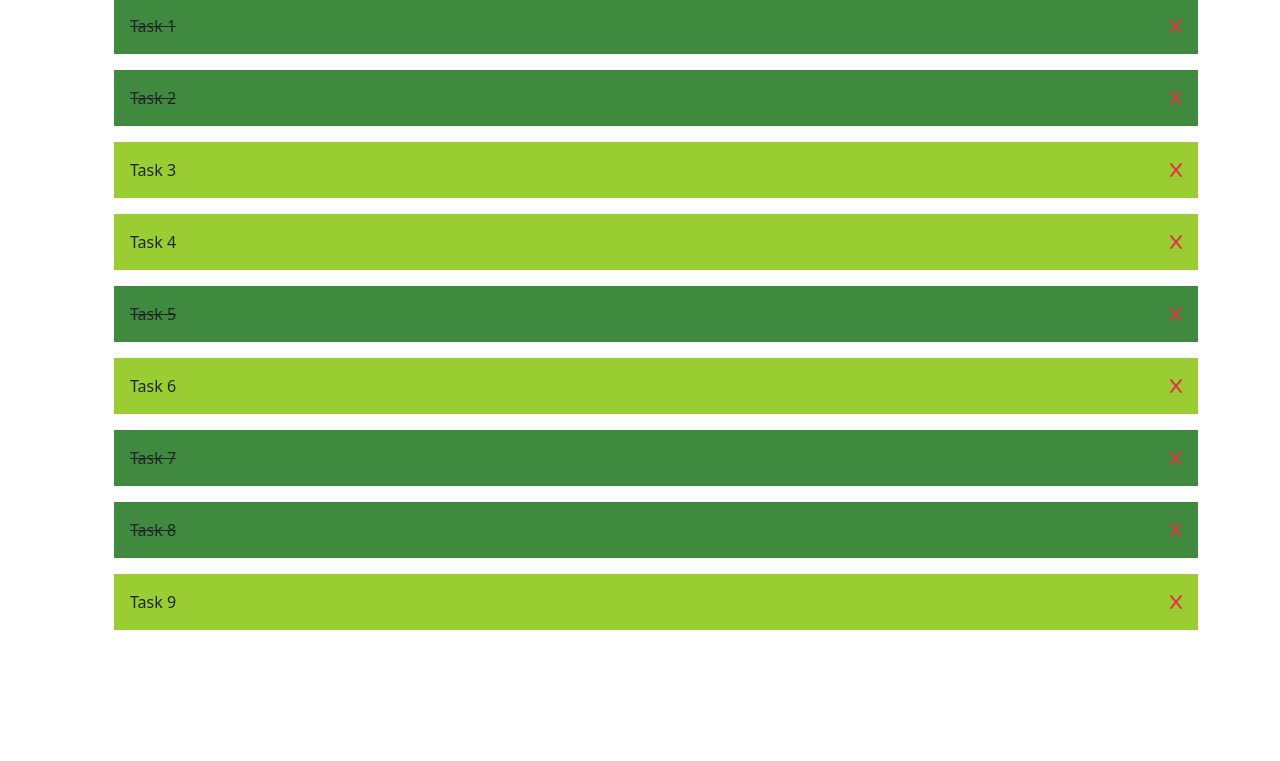
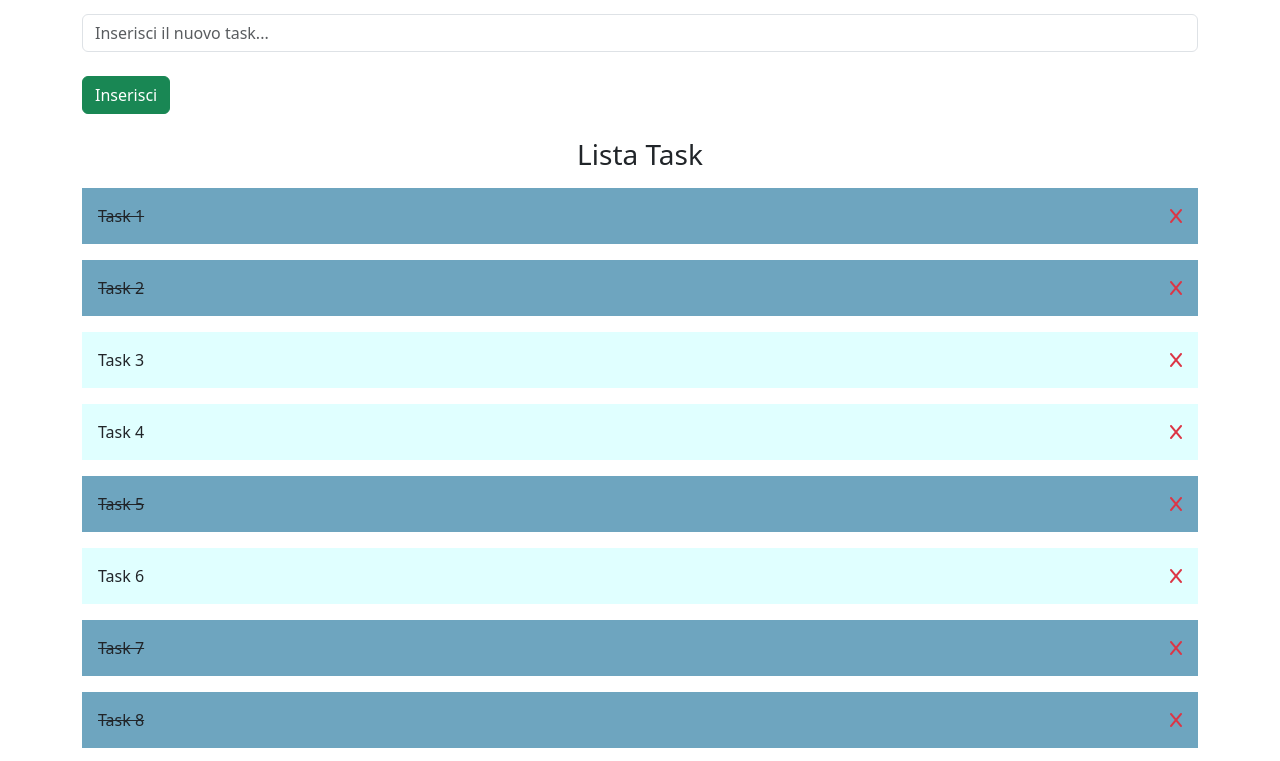
Before and after one commit to GrPaladino/vue-todolist, a plain HTML site: page index.html in a window 1280 px wide. Shown: the part 128-889 px from the top of the page. Before the commit the page ends 800 px from the top, so only its background shows below. Drawn offline with nearby package versions, Linux system fonts and the light colour scheme.

Commit message:
Feat: add milestone 3

```diff
--- a/css/style.css
+++ b/css/style.css
@@ -2,12 +2,20 @@ li {
   padding: 1rem;
   margin-top: 1rem;
   list-style: none;
-  background-color: yellowgreen;
+  background-color: lightcyan;
   display: flex;
   justify-content: space-between;
 }
 
 li.done {
-  background-color: rgb(63, 138, 63);
+  background-color: rgb(110, 165, 191);
   text-decoration-line: line-through;
 }
+
+li i {
+  cursor: pointer;
+}
+
+.btn {
+  width: 88px;
+}
--- a/index.html
+++ b/index.html
@@ -33,12 +33,26 @@
   </head>
   <body>
     <div id="root">
-      <div class="container text-center mt-2">
+      <div class="container text-center mt-2 d-flex flex-column">
         <h1 class="mb-3">{{ title }}</h1>
+        <h2 class="m2-3">Aggiungi un nuovo task</h2>
+
+        <input
+          v-model.trim="newTask.name"
+          class="form-control my-4"
+          type="text"
+          placeholder="Inserisci il nuovo task..."
+          aria-label="default input example"
+        />
+
+        <button @click="pushNewTask()" class="btn btn-success mb-4 text-start">
+          Inserisci
+        </button>
+
         <div class="row">
           <div class="col-12">
-            <h2 class="mb-3">Lista Task</h2>
-            <ul>
+            <h3 class="mb-3">Lista Task</h3>
+            <ul class="p-0">
               <li
                 v-for="(task, index) in tasks"
                 :class="(task.type) ? 'done' : ''"
--- a/js/main.js
+++ b/js/main.js
@@ -50,6 +50,11 @@ const app = createApp({
           type: false,
         },
       ],
+
+      newTask: {
+        name: "",
+        type: false,
+      },
     };
   },
 
@@ -57,6 +62,18 @@ const app = createApp({
     removeTask(i) {
       this.tasks.splice(i, 1);
     },
+
+    pushNewTask() {
+      const newObject = { ...this.newTask };
+
+      if (newObject.name.length < 1) {
+        alert("Il valore inserito non é corretto. Ritenta");
+        return;
+      }
+
+      this.tasks.push(newObject);
+      this.newTask.name = "";
+    },
   },
 });
 app.mount("#root");
```
